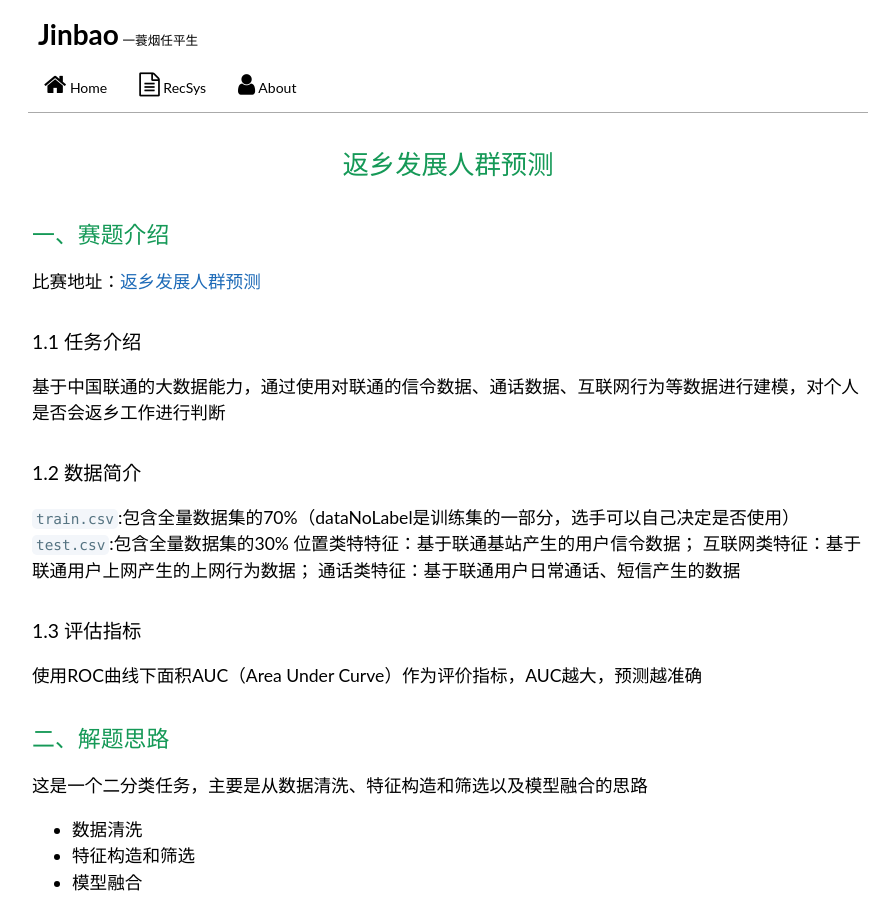
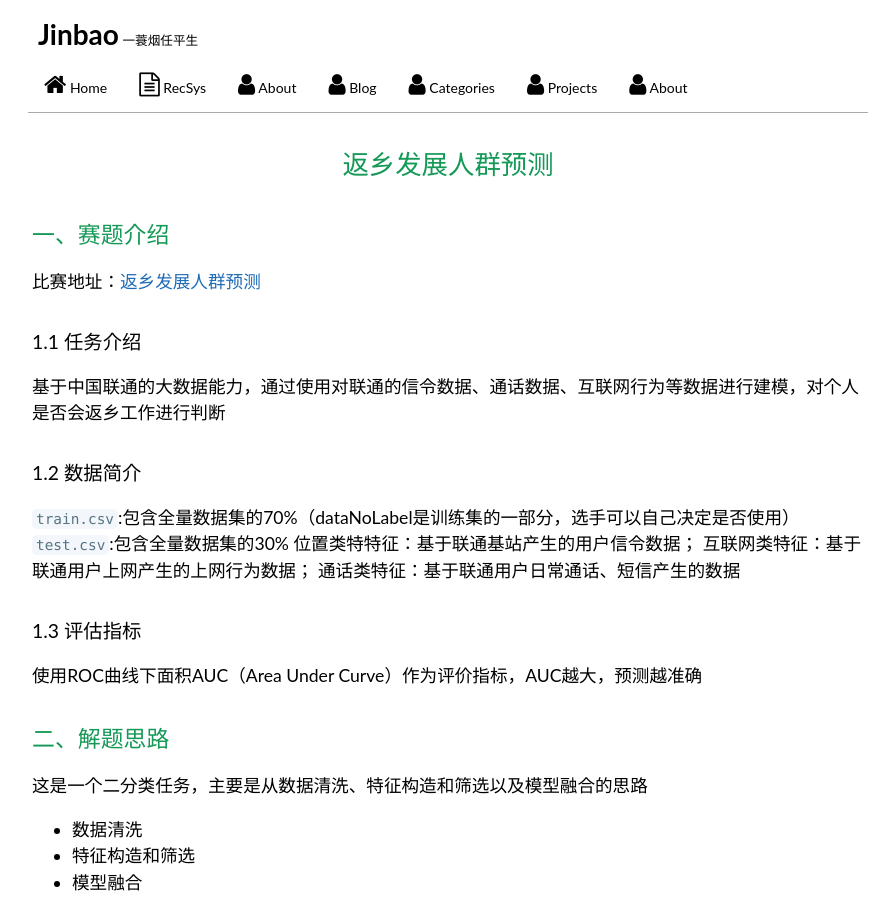
Before and after one commit to JinbaoWeb/jinbaoweb.github.io, a Jekyll site: the page built from 581.md, in a window 1280 px wide and 900 px high. Shown: the whole window, without its empty margins (192-1084 px from the left). Built offline with Jekyll 4.4.1, drawn with Linux system fonts in a browser that asks for light colours; our own code applies the rules of GitHub Pages for plain Markdown files.

Commit message:
Update header.html

```diff
--- a/_includes/header.html
+++ b/_includes/header.html
@@ -13,5 +13,10 @@
     <li class="header-main-nav-item">
       <a href="/about"><span class="fa fa-user" style="font-size:24px"></span> About</a>
     </li>
+    {% for menus in site.data.menus %}
+    <li class="header-main-nav-item">
+      <a href="{{ menus.url }}"><span class="fa fa-user" style="font-size:24px"></span> {{ menus.title }}</a>
+    </li>
+    {% endfor %}
   </ul>
 </nav>
```
